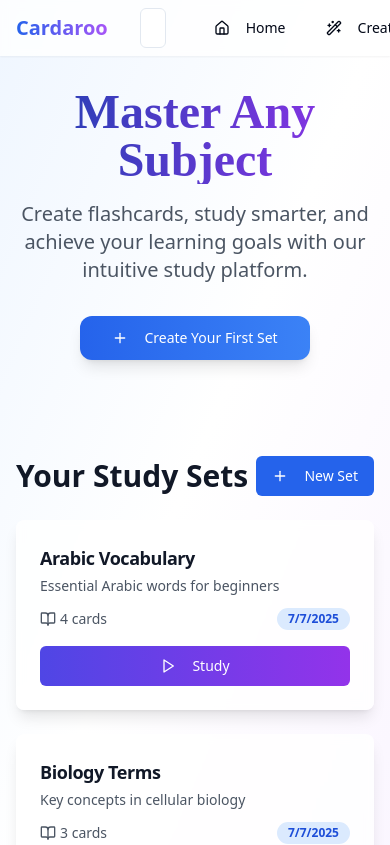
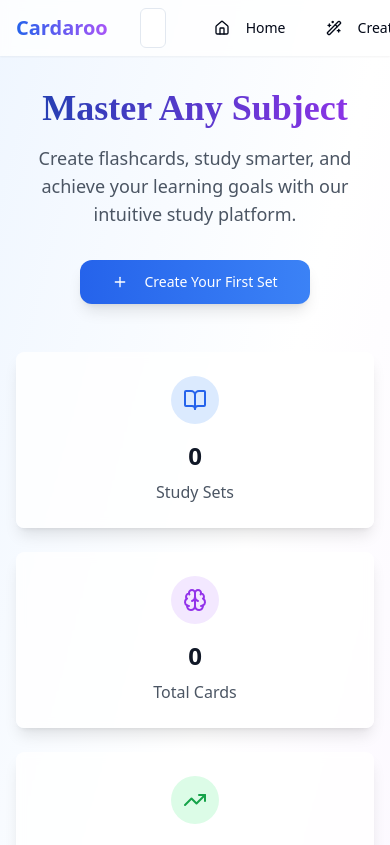
Before and after one commit to TerminatingCoder101/Cardaroo, a React (Vite) app: page / in a window 390 px wide. Shown: the top 845 px of the page. Built offline with nearby package versions, Linux system fonts and the light colour scheme; a web font is replaced by a local one.

Commit message:
added mobile

```diff
--- a/src/pages/Index.tsx
+++ b/src/pages/Index.tsx
@@ -8,7 +8,7 @@ import CreateSetModal from '@/components/CreateSetModal';
 import StudySetCard from '@/components/StudySetCard';
 import EditSetModal from '@/components/EditSetModal';
 import { allAchievements } from '@/lib/achievements';
-import { FlashcardSet, TestResult } from '@/types';
+import { FlashcardSet, TestResult } from '@/types'; // Import from the new types file
 
 const Index = () => {
   const [sets, setSets] = useState<FlashcardSet[]>([]);
@@ -20,36 +20,12 @@ const Index = () => {
   const navigate = useNavigate();
 
   useEffect(() => {
-    const savedSets = localStorage.getItem('flashcardSets');
-    if (savedSets) {
-      setSets(JSON.parse(savedSets));
-    } else {
-      // Add some sample sets if local storage is empty
-      const sampleSets: FlashcardSet[] = [
-        {
-          id: '1',
-          title: 'Arabic Vocabulary',
-          description: 'Essential Arabic words for beginners',
-          cards: [ { id: '1', front: 'Hello', back: 'Marhaba' }, { id: '2', front: 'Goodbye', back: 'Massalaam' }, { id: '3', front: 'I', back: 'Ana' }, { id: '4', front: 'Arabic', back: 'Al Arabiya' } ],
-          createdAt: new Date().toISOString(),
-          studyProgress: 75
-        },
-        {
-          id: '2',
-          title: 'Biology Terms',
-          description: 'Key concepts in cellular biology',
-          cards: [ { id: '1', front: 'What is mitosis?', back: 'Cell division that produces two identical diploid cells' }, { id: '2', front: 'What is photosynthesis?', back: 'Process by which plants convert light energy into chemical energy' }, { id: '3', front: 'What is DNA?', back: 'Deoxyribonucleic acid - carries genetic information' } ],
-          createdAt: new Date().toISOString(),
-          studyProgress: 40
-        }
-      ];
-      setSets(sampleSets);
-      localStorage.setItem('flashcardSets', JSON.stringify(sampleSets));
-    }
+    const savedSets: FlashcardSet[] = JSON.parse(localStorage.getItem('flashcardSets') || '[]');
+    setSets(savedSets);
 
-
+    // Check for new achievements
     const tests: TestResult[] = JSON.parse(localStorage.getItem('practiceTestResults') || '[]');
-    const currentUnlocked = allAchievements.filter(ach => ach.isUnlocked(JSON.parse(savedSets || '[]'), tests)).length;
+    const currentUnlocked = allAchievements.filter(ach => ach.isUnlocked(savedSets, tests)).length;
     const seenCount = parseInt(localStorage.getItem('seenAchievementsCount') || '0', 10);
 
     if (currentUnlocked > seenCount) {
@@ -63,6 +39,7 @@ const Index = () => {
       ...newSet,
       id: Date.now().toString(),
       createdAt: new Date().toISOString(),
+      cards: newSet.cards || [],
     };
     const updatedSets = [...sets, set];
     setSets(updatedSets);
@@ -113,16 +90,21 @@ const Index = () => {
     <div className="min-h-screen bg-gradient-to-br from-blue-50 via-white to-purple-50">
       <Navbar searchQuery={searchQuery} setSearchQuery={setSearchQuery} hasNewAchievement={hasNewAchievement} />
 
-      <div className="container mx-auto px-4 pt-8">
+      <div className="container mx-auto px-4 sm:px-6 lg:px-8 py-8">
         {/* Hero Section */}
         <div className="text-center mb-12 animate-fade-in">
-          <h1 className="text-5xl font-bold font-heading text-gray-900 mb-4 bg-gradient-to-r from-blue-800 to-purple-600 bg-clip-text text-transparent">
+          <h1 className="text-4xl sm:text-5xl font-bold font-heading text-gray-900 mb-4 bg-gradient-to-r from-blue-800 to-purple-600 bg-clip-text text-transparent">
             Master Any Subject
           </h1>
-          <p className="text-xl text-gray-600 mb-8 max-w-2xl mx-auto">
+
+          <p className="text-lg sm:text-xl text-gray-600 mb-8 max-w-2xl mx-auto">
             Create flashcards, study smarter, and achieve your learning goals with our intuitive study platform.
           </p>
-          <Button onClick={() => setIsCreateModalOpen(true)} size="lg" className="bg-gradient-to-r from-blue-600 to-blue-500 hover:from-purple-700 hover:to-purple-500 text-white px-8 py-3 rounded-xl shadow-lg hover:shadow-xl transition-all duration-300 hover:scale-105">
+          <Button
+            onClick={() => setIsCreateModalOpen(true)}
+            size="lg"
+            className="bg-gradient-to-r from-blue-600 to-blue-500 hover:from-purple-700 hover:to-purple-500 text-white px-8 py-3 rounded-xl shadow-lg hover:shadow-xl transition-all duration-300 hover:scale-105"
+          >
             <Plus className="mr-2 h-5 w-5" />
             Create Your First Set
           </Button>
@@ -130,23 +112,76 @@ const Index = () => {
 
         {/* Stats Cards */}
         <div className="grid grid-cols-1 md:grid-cols-3 gap-6 mb-12">
-          {/* ... Stats cards content ... */}
+          <Card className="bg-white/80 backdrop-blur-sm border-0 shadow-lg hover:shadow-xl transition-all duration-300 hover:scale-105">
+            <CardContent className="p-6 text-center">
+              <div className="w-12 h-12 bg-blue-100 rounded-full flex items-center justify-center mx-auto mb-4">
+                <BookOpen className="h-6 w-6 text-blue-600" />
+              </div>
+              <h3 className="text-2xl font-bold text-gray-900 mb-2">{sets.length}</h3>
+              <p className="text-gray-600">Study Sets</p>
+            </CardContent>
+          </Card>
+
+          <Card className="bg-white/80 backdrop-blur-sm border-0 shadow-lg hover:shadow-xl transition-all duration-300 hover:scale-105">
+            <CardContent className="p-6 text-center">
+              <div className="w-12 h-12 bg-purple-100 rounded-full flex items-center justify-center mx-auto mb-4">
+                <Brain className="h-6 w-6 text-purple-600" />
+              </div>
+              <h3 className="text-2xl font-bold text-gray-900 mb-2">
+                {sets.reduce((total, set) => total + (set.cards?.length || 0), 0)}
+              </h3>
+              <p className="text-gray-600">Total Cards</p>
+            </CardContent>
+          </Card>
+
+          <Card className="bg-white/80 backdrop-blur-sm border-0 shadow-lg hover:shadow-xl transition-all duration-300 hover:scale-105">
+            <CardContent className="p-6 text-center">
+              <div className="w-12 h-12 bg-green-100 rounded-full flex items-center justify-center mx-auto mb-4">
+                <TrendingUp className="h-6 w-6 text-green-600" />
+              </div>
+              <h3 className="text-2xl font-bold text-gray-900 mb-2">
+                {Math.round(sets.reduce((total, set) => total + (set.studyProgress || 0), 0) / (sets.length || 1))}%
+              </h3>
+              <p className="text-gray-600">Avg Progress</p>
+            </CardContent>
+          </Card>
         </div>
 
         {/* Study Sets Section */}
         <div className="mb-8">
-          <div className="flex justify-between items-center mb-6">
-            <h2 className="text-3xl font-bold text-gray-900">Your Study Sets</h2>
-            <Button onClick={() => setIsCreateModalOpen(true)} className="bg-blue-600 hover:bg-blue-700 text-white">
+          <div className="flex flex-col sm:flex-row justify-between items-center mb-6 gap-4">
+            <h2 className="text-2xl sm:text-3xl font-bold text-gray-900">Your Study Sets</h2>
+            <Button
+              onClick={() => setIsCreateModalOpen(true)}
+              className="bg-blue-600 hover:bg-blue-700 text-white w-full sm:w-auto"
+            >
               <Plus className="mr-2 h-4 w-4" />
               New Set
             </Button>
           </div>
 
           {sets.length === 0 ? (
-            <Card> {/* ... Empty state card ... */} </Card>
+            <Card className="bg-white/80 backdrop-blur-sm border-0 shadow-lg">
+              <CardContent className="p-12 text-center">
+                <BookOpen className="h-16 w-16 text-gray-400 mx-auto mb-4" />
+                <h3 className="text-xl font-semibold text-gray-900 mb-2">No study sets yet</h3>
+                <p className="text-gray-600 mb-6">Create your first flashcard set to get started!</p>
+                <Button
+                  onClick={() => setIsCreateModalOpen(true)}
+                  className="bg-gradient-to-r from-blue-600 to-purple-600 hover:from-blue-700 hover:to-purple-700 text-white"
+                >
+                  <Plus className="mr-2 h-4 w-4" />
+                  Create Set
+                </Button>
+              </CardContent>
+            </Card>
           ) : filteredSets.length === 0 ? (
-            <Card> {/* ... No results card ... */} </Card>
+            <Card className="bg-white/80 backdrop-blur-sm border-0 shadow-lg">
+              <CardContent className="p-12 text-center">
+                <h3 className="text-xl font-semibold text-gray-900 mb-2">No results found</h3>
+                <p className="text-gray-600">Try a different search term.</p>
+              </CardContent>
+            </Card>
           ) : (
             <div className="grid grid-cols-1 md:grid-cols-2 lg:grid-cols-3 gap-6">
               {filteredSets.map((set, index) => (
```
